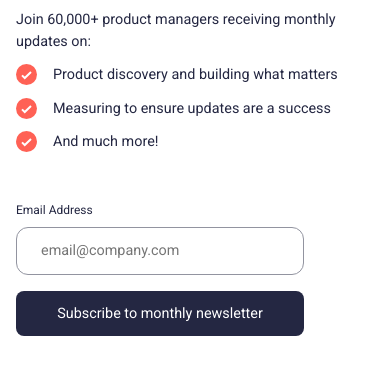
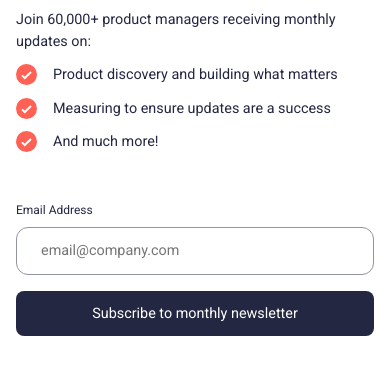
Before and after one commit to PROPHECY0102/Newsletter-Frontend-Mentor, a website built with Vite: page index.html in a window 390 px wide. Shown: the part 363-738 px from the top of the page. Built offline with nearby package versions, Linux system fonts and the light colour scheme.

Commit message:
minor-fix

```diff
--- a/style.css
+++ b/style.css
@@ -310,12 +310,6 @@ body {
   opacity: 0.8;
 }
 
-@media (max-width: 50em) {
-  .sizing {
-    width: 20em;
-  }
-}
-
 /* Success Prompt */
 
 .success {
```
